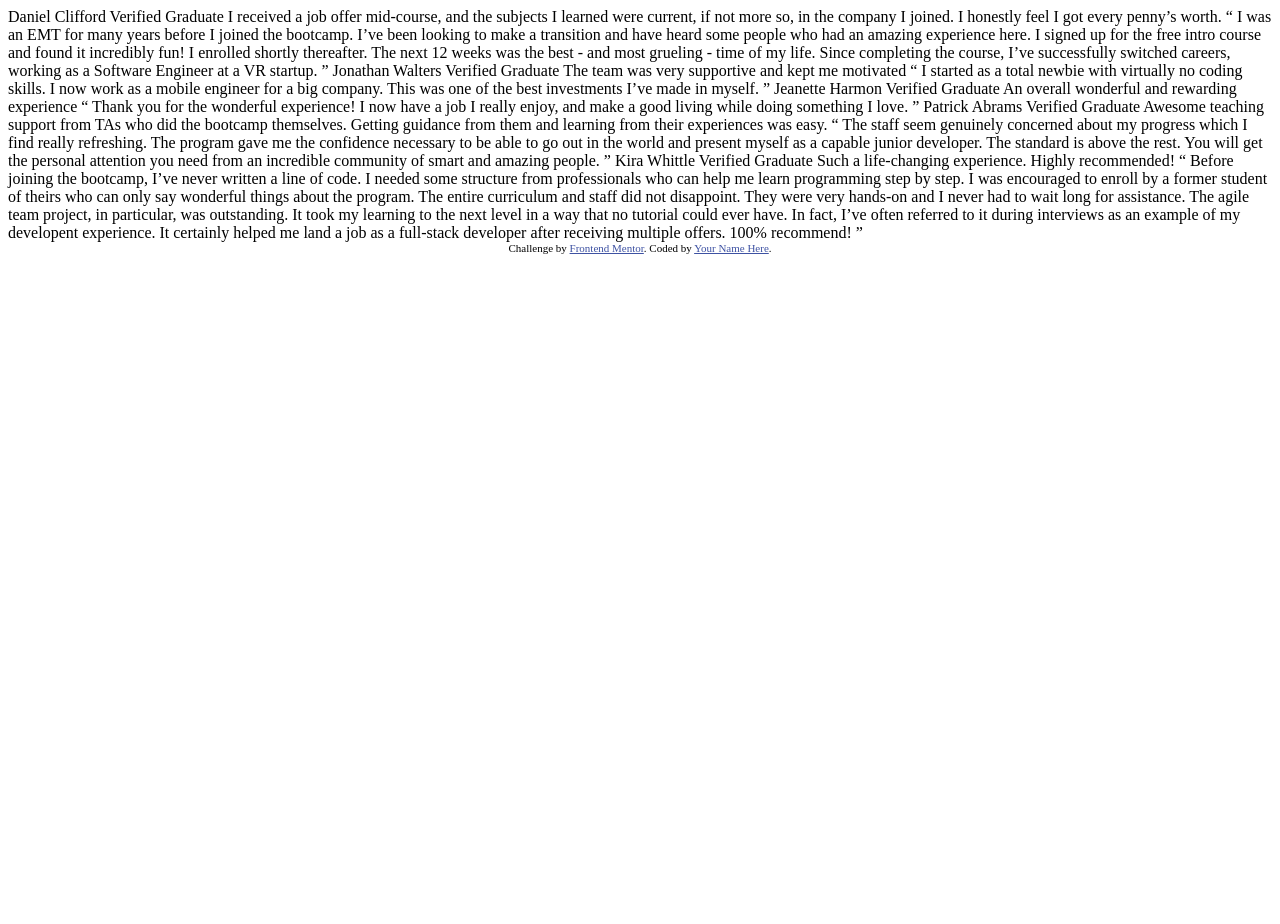
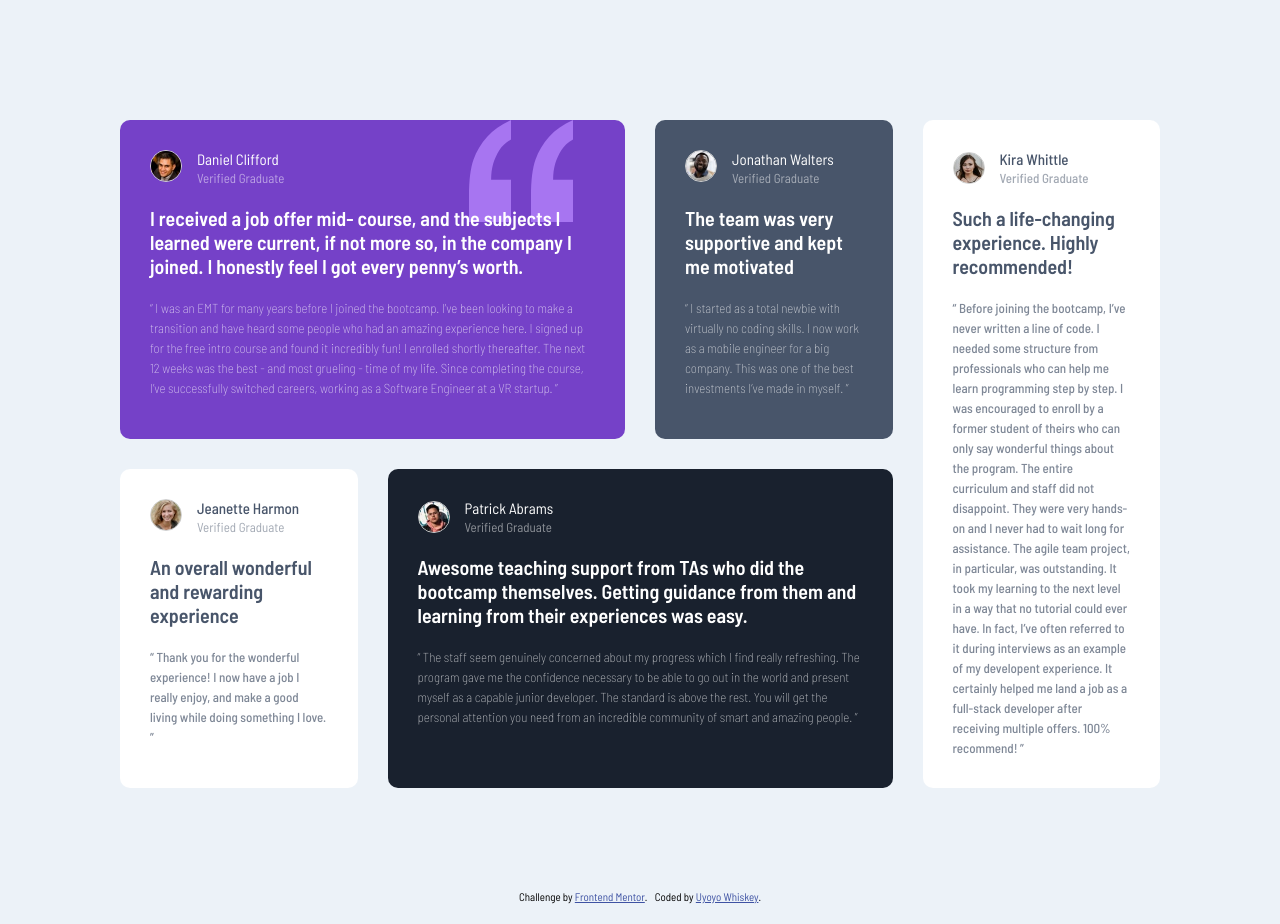
Before and after one commit to Uyoyo-W/testimonials-grid-section, a plain HTML site: page index.html in a window 1280 px wide. Before the commit the page ends 800 px from the top, so only its background shows below. Drawn offline with Linux system fonts and the light colour scheme.

Commit message:
Complete project

```diff
--- a/index.html
+++ b/index.html
@@ -5,72 +5,100 @@
   <meta name="viewport" content="width=device-width, initial-scale=1.0"> <!-- displays site properly based on user's device -->
 
   <link rel="icon" type="image/png" sizes="32x32" href="./images/favicon-32x32.png">
-
-  <title>Frontend Mentor | [Challenge Name Here]</title>
-
-  <!-- Feel free to remove these styles or customise in your own stylesheet 👍 -->
-  <style>
-    .attribution { font-size: 11px; text-align: center; }
-    .attribution a { color: hsl(228, 45%, 44%); }
-  </style>
+  <link rel="stylesheet" href="./style.css">
+  <link rel="preconnect" href="https://fonts.googleapis.com">
+  <link rel="preconnect" href="https://fonts.gstatic.com" crossorigin>
+  <link href="https://fonts.googleapis.com/css2?family=Barlow+Semi+Condensed:ital,wght@0,100;0,200;0,300;0,400;0,500;0,600;0,700;0,800;0,900;1,100;1,200;1,300;1,400;1,500;1,600;1,700;1,800;1,900&display=swap" rel="stylesheet">
+  <title>Frontend Mentor | Testimonials </title>
 </head>
 <body>
-  Daniel Clifford
-  Verified Graduate
-
-  I received a job offer mid-course, and the subjects I learned were current, if not more so,
-  in the company I joined. I honestly feel I got every penny’s worth.
-
-  “ I was an EMT for many years before I joined the bootcamp. I’ve been looking to make a
+  <main>
+    <div class="cards">
+      <div class="card card1">
+        <div class="top">
+          <span><img src="./images/image-daniel.jpg"></span>
+          <div class="top-text">
+            <h1>Daniel Clifford</h1>
+            <p class="p1">Verified Graduate</p>
+          </div>
+        </div>
+        <span> I received a job offer mid-
+          course, and the subjects I learned were current, if not more so,
+        in the company I joined. I honestly feel I got every penny’s worth.</span>
+        <p class="p2">“ I was an EMT for many years before I joined the bootcamp. I’ve been looking to make a
           transition and have heard some people who had an amazing experience here. I signed up
           for the free intro course and found it incredibly fun! I enrolled shortly thereafter.
           The next 12 weeks was the best - and most grueling - time of my life. Since completing
-  the course, I’ve successfully switched careers, working as a Software Engineer at a VR startup. ”
+          the course, I’ve successfully switched careers, working as a Software Engineer at a VR startup. ”</p>
+      </div>
 
-  Jonathan Walters
-  Verified Graduate
+      <div class="card card2">
+       <div class="top">
+        <span class="image"><img src="./images/image-jonathan.jpg"></span>
+        <div class="top-text">
+          <h1>Jonathan Walters</h1>
+          <p class="p1">Verified Graduate</p>
+        </div>
+       </div>
+        <span>The team was very supportive and kept me motivated</span>
+        <p class="p2">“ I started as a total newbie with virtually no coding skills. I now work as a mobile engineer
+          for a big company. This was one of the best investments I’ve made in myself. ”</p>
+      </div>
 
-  The team was very supportive and kept me motivated
+      <div class="card card3">
+        <div class="top">
+          <span><img src="./images/image-jeanette.jpg"></span>
+          <div class="top-text">
+            <h1>Jeanette Harmon</h1>
+            <p class="p1">Verified Graduate</p>
+          </div>
+        </div>
+        <span>An overall wonderful and rewarding experience</span>
+        <p class="p2">“ Thank you for the wonderful experience! I now have a job I really enjoy, and make a good living
+          while doing something I love. ”</p>
+      </div>
 
-  “ I started as a total newbie with virtually no coding skills. I now work as a mobile engineer
-  for a big company. This was one of the best investments I’ve made in myself. ”
-
-  Jeanette Harmon
-  Verified Graduate
-
-  An overall wonderful and rewarding experience
-
-  “ Thank you for the wonderful experience! I now have a job I really enjoy, and make a good living
-  while doing something I love. ”
-
-  Patrick Abrams
-  Verified Graduate
-
-  Awesome teaching support from TAs who did the bootcamp themselves. Getting guidance from them and
-  learning from their experiences was easy.
-
-  “ The staff seem genuinely concerned about my progress which I find really refreshing. The program
+      <div class="card card4">
+        <div class="top">
+          <img src="./images/image-patrick.jpg">
+          <div class="top-text">
+            <h1>Patrick Abrams</h1>
+            <p class="p1">Verified Graduate</p>
+          </div>
+        </div>
+        <span>Awesome teaching support from TAs who did the bootcamp themselves. Getting guidance from them and
+          learning from their experiences was easy.</span>
+        <p class="p2">“ The staff seem genuinely concerned about my progress which I find really refreshing. The program
           gave me the confidence necessary to be able to go out in the world and present myself as a capable
           junior developer. The standard is above the rest. You will get the personal attention you need from
-  an incredible community of smart and amazing people. ”
+          an incredible community of smart and amazing people. ”</p>
+      </div>
 
-  Kira Whittle
-  Verified Graduate
-
-  Such a life-changing experience. Highly recommended!
-
-  “ Before joining the bootcamp, I’ve never written a line of code. I needed some structure from
+      <div class="card card5">
+       <div class="top">
+        <img src="./images/image-kira.jpg">
+        <div class="top-text">
+          <h1>Kira Whittle</h1>
+          <p class="p1">Verified Graduate</p>
+       </div>
+      </div>
+      <span>Such a life-changing experience. Highly recommended!</span>
+      <p class="p2"> “ Before joining the bootcamp, I’ve never written a line of code. I needed some structure from
           professionals who can help me learn programming step by step. I was encouraged to enroll by a former
           student of theirs who can only say wonderful things about the program. The entire curriculum and staff
           did not disappoint. They were very hands-on and I never had to wait long for assistance. The agile team
           project, in particular, was outstanding. It took my learning to the next level in a way that no tutorial
           could ever have. In fact, I’ve often referred to it during interviews as an example of my developent
           experience. It certainly helped me land a job as a full-stack developer after receiving multiple offers.
-  100% recommend! ”
+          100% recommend! ”</p>
 
-  <div class="attribution">
-    Challenge by <a href="https://www.frontendmentor.io?ref=challenge" target="_blank">Frontend Mentor</a>.
-    Coded by <a href="#">Your Name Here</a>.
       </div>
+    </div>
+  </main>
+
+  <footer class="attribution">
+    <span>Challenge by <a href="https://www.frontendmentor.io?ref=challenge" target="_blank">Frontend Mentor</a>. </span> &nbsp;
+    <span>Coded by <a href="https://www.frontendmentor.io/profile/Uyoyo-W">Uyoyo Whiskey</a>.</span>
+  </footer>
 </body>
 </html>
--- /dev/null
+++ b/style.css
@@ -0,0 +1,171 @@
+*{
+    font-family: "Barlow Semi Condensed", sans-serif;
+}
+
+body {
+    min-height: 100vh;
+    display: flex;
+    flex-direction: column;
+    justify-content: center;
+    align-items: center;
+    margin: 0;
+    padding: 20px;
+    font-size: 13px;
+    background-color: hsl(210, 46%, 95%);
+
+}
+
+.cards{
+    margin: 40px 0;
+    display: grid;
+    gap: 30px;
+
+}
+
+.cards .card {
+    padding: 30px 30px;
+    border-radius: 10px;
+    color: hsl(0, 0.00%, 100.00%);
+}
+
+
+.cards .card .top{
+    display: flex;
+    align-items: center;
+    margin-bottom: 20px;
+}
+
+.cards .card .top span{
+    margin: 0;
+}
+
+.cards .card .top .top-text{
+    align-items: center;
+    margin-left: 15px;
+}
+
+.cards .card .top-text .p1, h1{
+    margin: 0;
+}
+
+.cards .card img{
+    border-radius: 50%;
+    border: 1px solid hsl(0, 0%, 81%);
+    width: 30px;
+}
+
+.cards .card .top h1{
+    font-size: 15px;
+    margin-bottom: 2px;
+    font-weight: 400;
+}
+
+.cards .card .top .p1{
+    opacity: 50%;
+    font-size: 13px;
+}
+
+.cards .card span{
+    margin: 20px 0;
+    font-size: 20px;
+    font-weight: 600;
+    line-height: 23x;
+}
+
+.cards .card .p2{
+    line-height: 20px;
+    font-weight: 200;
+    opacity: 70%;
+    margin: 20px 0 0 0;
+
+}
+
+.cards .card1{
+    background-color: hsl(263, 55%, 52%);
+    background-image: url(./images/bg-pattern-quotation.svg);
+    background-repeat: no-repeat;
+    background-position: 87% 0;
+}
+
+.cards .card2{
+    background-color: hsl(217, 19%, 35%);
+}
+
+.cards .card3{
+    background-color: hsl(0, 0%, 100%);
+    color: hsl(217, 19%, 35%)
+}
+
+.cards .card3 .top-text h1{
+    font-weight: 500;
+}
+
+.cards .card3 .p1{
+    font-weight: 400;
+}
+
+.cards .card3 .p2{
+    font-weight: 500;
+}
+
+.cards .card4{
+    background-color: hsl(219, 29%, 14%);
+}
+
+.cards .card5{
+    background-color: hsl(0, 0%, 100%);
+    color: hsl(217, 19%, 35%);
+}
+
+.cards .card5 .top-text h1{
+    font-weight: 500;
+}
+.cards .card5 .p1{
+    font-weight: 500;
+}
+
+.cards .card5 .p2{
+    font-weight: 500;
+}
+
+.attribution span{
+    font-size: 11px;
+    text-align: center;
+
+}
+.attribution a {
+    color: hsl(228, 45%, 44%);
+}
+
+
+@media (min-width: 768px) {
+    .cards{
+        grid-template-columns: repeat(2, 1fr);
+    }
+}
+
+@media (min-width: 1000px) {
+    .cards{
+        grid-template-columns: repeat(3, 1fr);
+    }
+}
+
+@media (min-width: 1200px) {
+    .cards{
+        grid-template-columns: repeat(4, 1fr);
+        margin: 100px;
+    }
+
+    .cards .card1{
+        grid-column: 1/ span 2;
+    }
+
+    .cards .card4{
+        grid-column: span 2;
+    }
+
+    .cards .card5{
+        grid-column: 4;
+        grid-row: 1/span 2;
+    }
+}
```
Also changed, not shown: images/Screenshot (145).png (added), images/Screenshot (146).png (added), 3 other files. Lines whose indentation alone changed are shown as unchanged.
